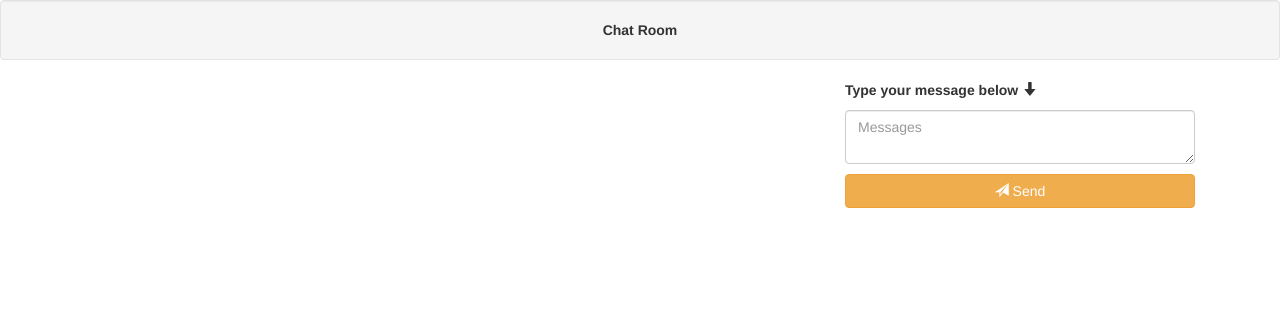
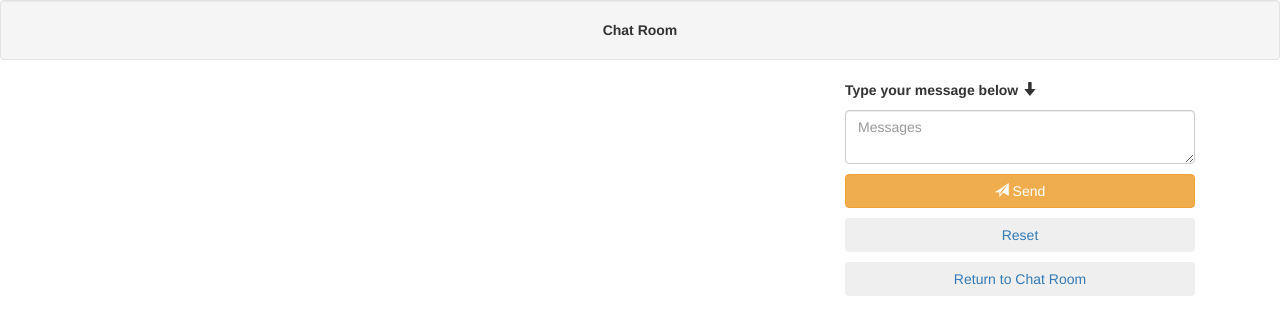
Before and after one commit to Peristratus/cafe-flask-app, a Flask app: page /chatapp in a window 1280 px wide. Shown: the top 335 px of the page. Run offline with Flask 2, Linux system fonts and the light colour scheme; the visitor is signed in with stand-in values (Sample User, id 1); some libraries are stand-ins or nearby versions.

Commit message:
added the reset and return to chat room links

```diff
--- a/templates/chatapp.html
+++ b/templates/chatapp.html
@@ -14,6 +14,10 @@
         border-radius: 10px;
         color: #555;
         margin-bottom: 5px;
+      }
+       a{
+
+          text-decoration: none;
       }
     </style>
 </head>
@@ -39,6 +43,10 @@
                         <div style="padding-top: 10px;"></div>
                         <button class="btn btn-warning btn-block"><span class="glyphicon glyphicon-send"></span> Send</button>
                      </form>
+                     <div style="padding-top: 10px;"></div>
+                     <a class="reset" href="{{url_for('reset')}}"><button class="btn btn-secondary btn-block">Reset</button></a>
+                     <div style="padding-top: 10px;"></div>
+                     <a  class="reset" href="{{url_for('chat')}}"><button class="btn btn-secondary btn-block">Return to Chat Room</button></a>
                 </div>
             </div>
 
```
